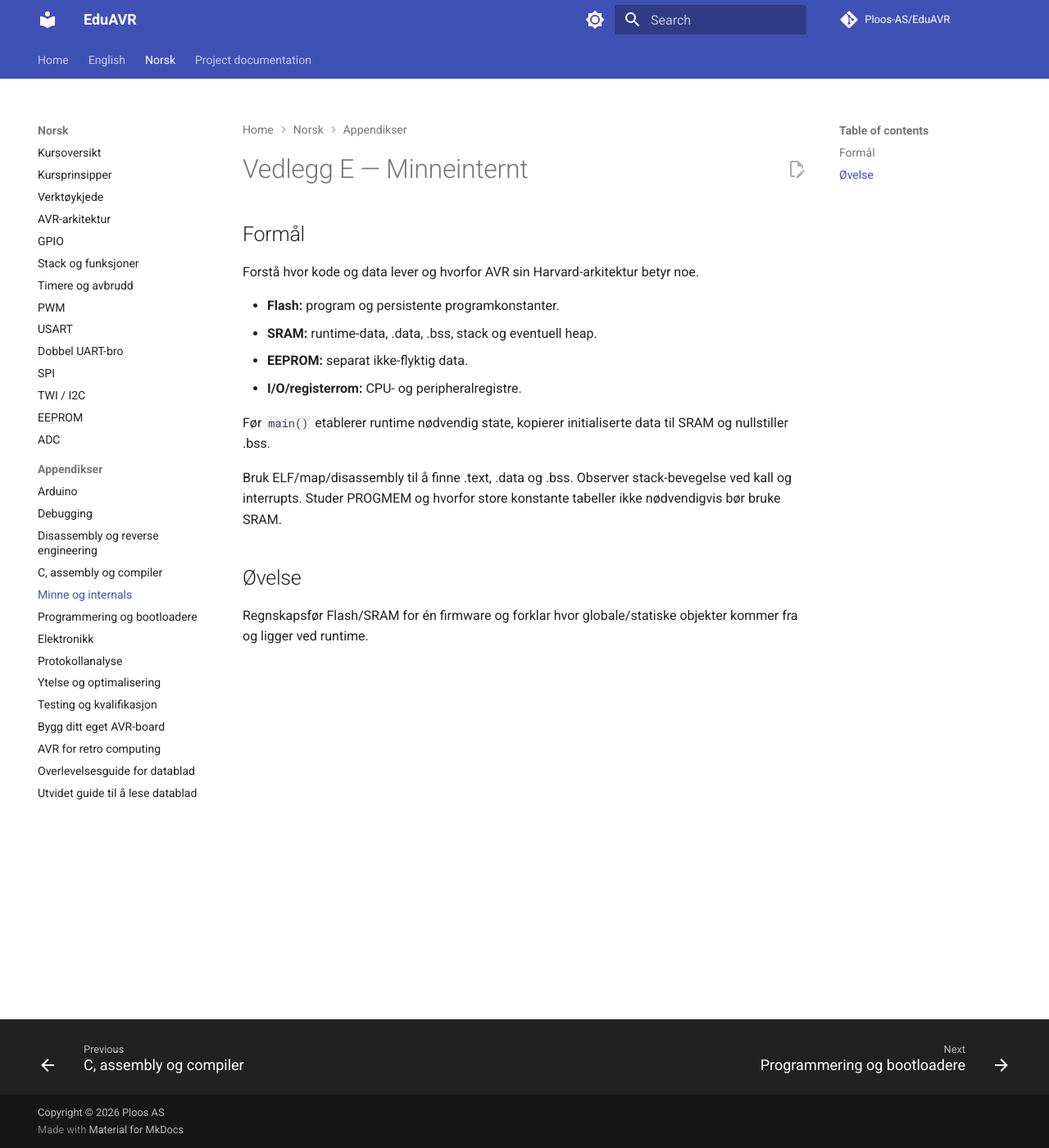
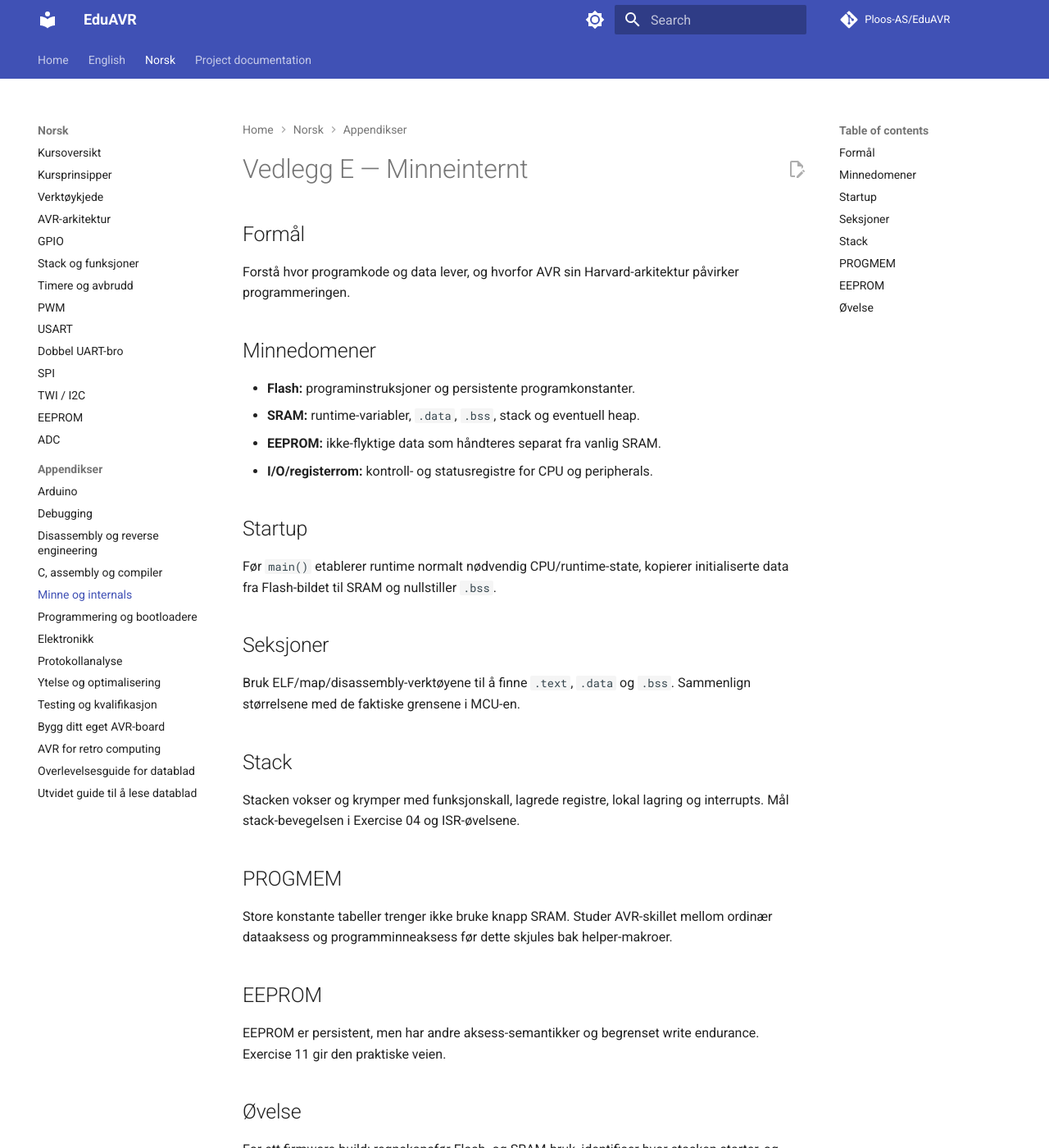
Before and after one commit to Ploos-AS/EduAVR, an MkDocs documentation site: the page built from docs/no/vedlegg-e-minne.md, in a window 1280 px wide and 1400 px high. Shown: the whole window at 82% size. Built offline with MkDocs 1.6.1 and Material for MkDocs 9.7.7, drawn with Linux system fonts in a browser that asks for light colours; comment, search, counter and statistics services are not loaded; some of the changed text lies outside the part shown.

Commit message:
docs: bring Norwegian appendix E to semantic parity

```diff
--- a/docs/no/vedlegg-e-minne.md
+++ b/docs/no/vedlegg-e-minne.md
@@ -1,16 +1,28 @@
 # Vedlegg E — Minneinternt
 
 ## Formål
-Forstå hvor kode og data lever og hvorfor AVR sin Harvard-arkitektur betyr noe.
+Forstå hvor programkode og data lever, og hvorfor AVR sin Harvard-arkitektur påvirker programmeringen.
 
-- **Flash:** program og persistente programkonstanter.
-- **SRAM:** runtime-data, .data, .bss, stack og eventuell heap.
-- **EEPROM:** separat ikke-flyktig data.
-- **I/O/registerrom:** CPU- og peripheralregistre.
+## Minnedomener
+- **Flash:** programinstruksjoner og persistente programkonstanter.
+- **SRAM:** runtime-variabler, `.data`, `.bss`, stack og eventuell heap.
+- **EEPROM:** ikke-flyktige data som håndteres separat fra vanlig SRAM.
+- **I/O/registerrom:** kontroll- og statusregistre for CPU og peripherals.
 
-Før `main()` etablerer runtime nødvendig state, kopierer initialiserte data til SRAM og nullstiller .bss.
+## Startup
+Før `main()` etablerer runtime normalt nødvendig CPU/runtime-state, kopierer initialiserte data fra Flash-bildet til SRAM og nullstiller `.bss`.
 
-Bruk ELF/map/disassembly til å finne .text, .data og .bss. Observer stack-bevegelse ved kall og interrupts. Studer PROGMEM og hvorfor store konstante tabeller ikke nødvendigvis bør bruke SRAM.
+## Seksjoner
+Bruk ELF/map/disassembly-verktøyene til å finne `.text`, `.data` og `.bss`. Sammenlign størrelsene med de faktiske grensene i MCU-en.
+
+## Stack
+Stacken vokser og krymper med funksjonskall, lagrede registre, lokal lagring og interrupts. Mål stack-bevegelsen i Exercise 04 og ISR-øvelsene.
+
+## PROGMEM
+Store konstante tabeller trenger ikke bruke knapp SRAM. Studer AVR-skillet mellom ordinær dataaksess og programminneaksess før dette skjules bak helper-makroer.
+
+## EEPROM
+EEPROM er persistent, men har andre aksess-semantikker og begrenset write endurance. Exercise 11 gir den praktiske veien.
 
 ## Øvelse
-Regnskapsfør Flash/SRAM for én firmware og forklar hvor globale/statiske objekter kommer fra og ligger ved runtime.
+For ett firmware-build: regnskapsfør Flash- og SRAM-bruk, identifiser hvor stacken starter, og forklar hvor hvert globalt/statisk objekt initialiseres fra og lagres ved runtime.
```
